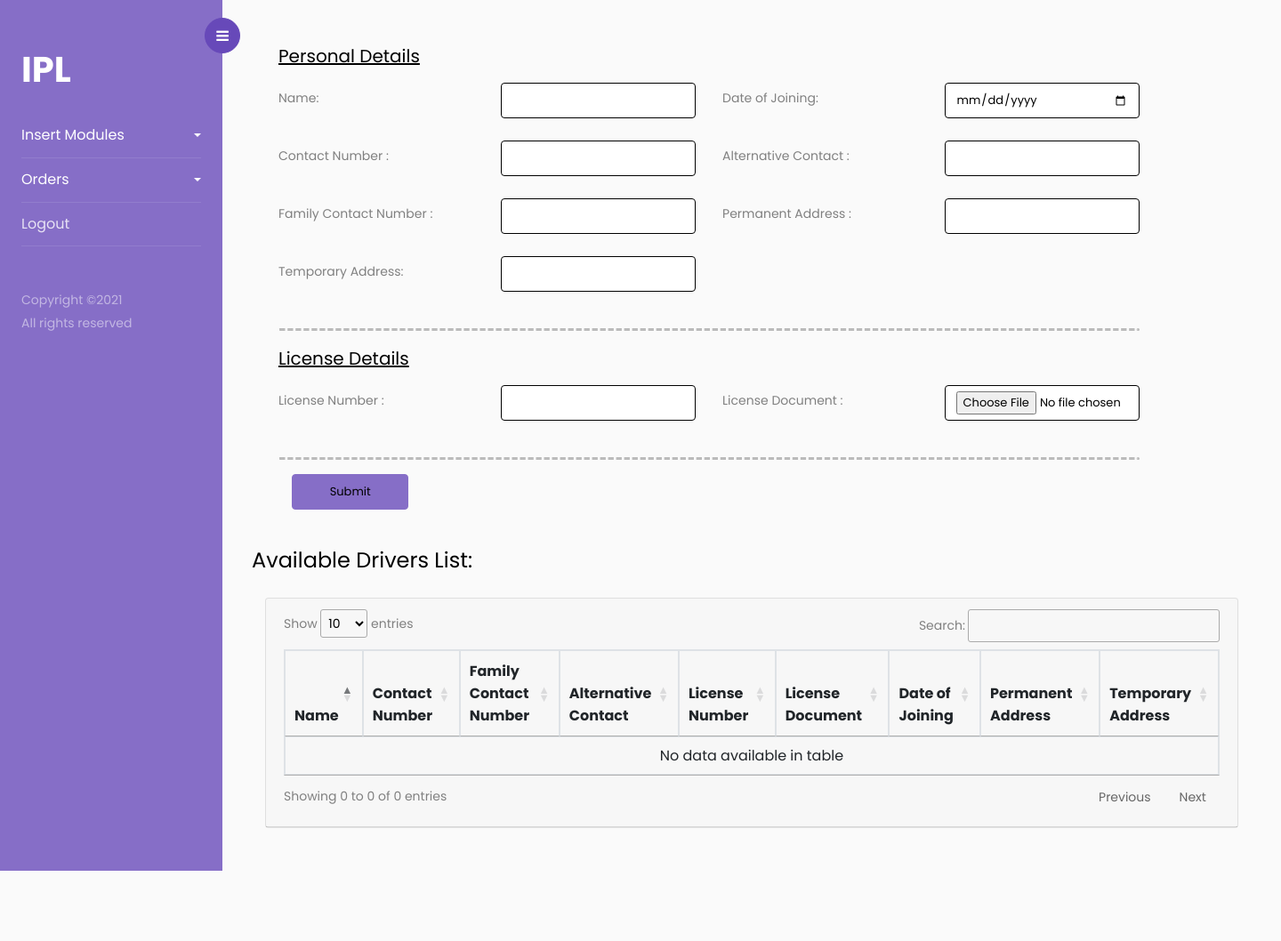
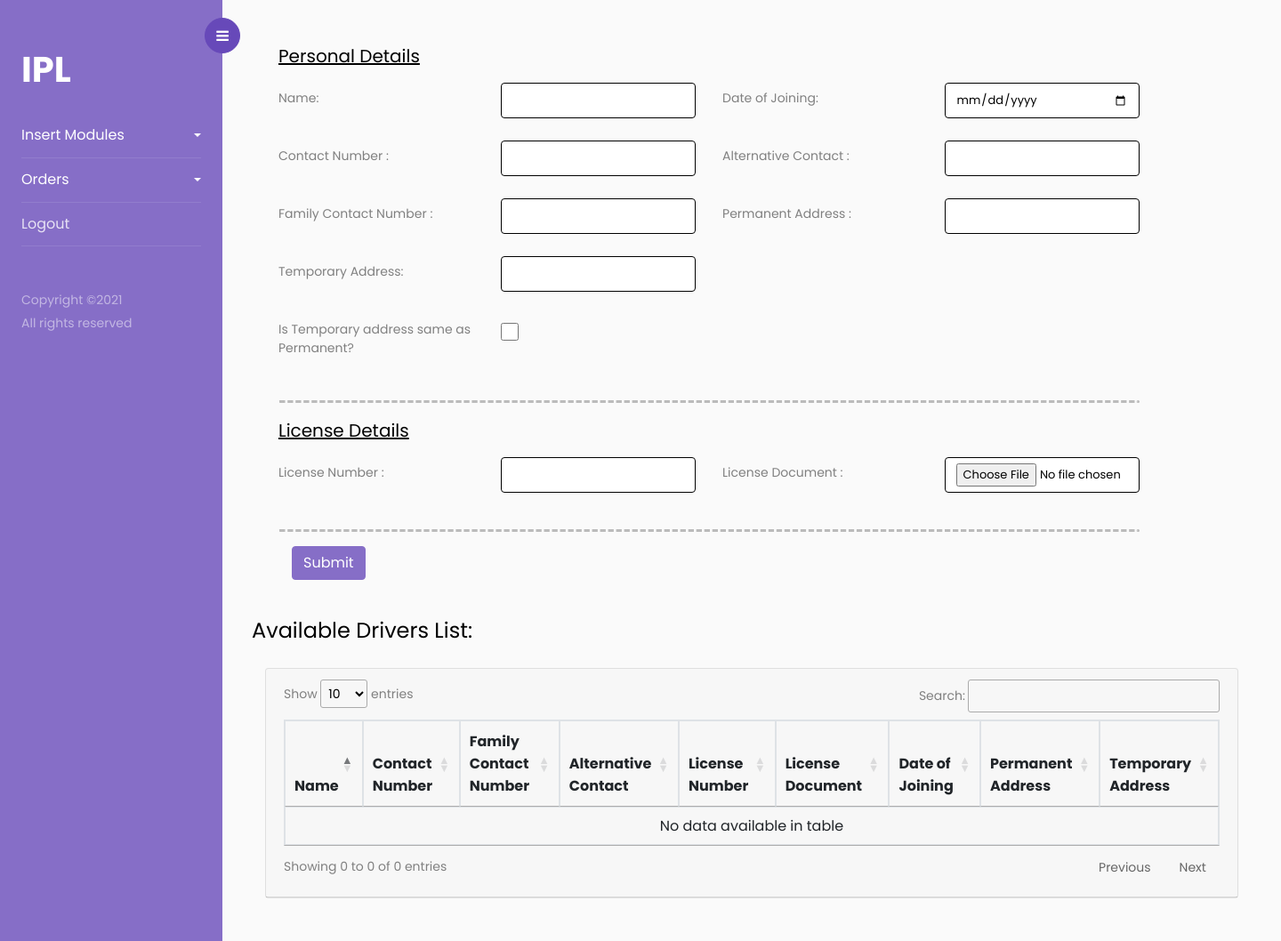
Before and after one commit to Purushotth/iplogistics, a Django app: page /driver in a window 1440 px wide. Shown: the whole page at 89% size. Before the commit the page ends 979 px from the top, so only its background shows below. Run offline with Django 3.2, Linux system fonts and the light colour scheme; the visitor is signed in with stand-in values (Sample User, id 1); data that the repository does not hold is empty; some libraries are stand-ins or nearby versions.

Commit message:
vaidation and other minor fixes

```diff
--- a/ipl/application/templates/driver.html
+++ b/ipl/application/templates/driver.html
@@ -16,6 +16,7 @@
    h5{
    margin-bottom: 15px;
    }
+    .big-checkbox {width: 20px; height: 15px;}
 </style>
 {% endblock other_styles %}
 {% block body_content %}
@@ -73,7 +74,16 @@
                               </div>
                            </div>
                         </div>
+                        <div class="form-group row">
+                          <label class="col-sm-6 col-form-label" for="flexCheckDefault">
+                            Is Temporary address same as Permanent?
+                          </label>
+                           <div class="col-sm-6 has-feedback">
+                             <input class="form-control big-checkbox" type="checkbox" value="" id="addressCheck">
+                           </div>
+                        </div>
                      </div>
+
                      <div class="col-6">
                         <div class="form-group row">
                            <label for="{{form.date_of_joining.id_for_label}}" class="col-sm-6 col-form-label">Date of
@@ -144,8 +154,9 @@
                   <div class="form-group">
                      <div class="aab controls col-md-4 "></div>
                      <div class="controls col-md-2 ">
-                        <input type="submit" class="btn btn btn-primary">
-                     </div>
+                        <button type="button" class="btn btn-primary" onclick="validateAndShowModal()">
+  Submit
+</button>                     </div>
                   </div>
                </form>
             </div>
@@ -181,8 +192,7 @@
                                     <td>{{driver.family_contact}}</td>
                                     <td>{{driver.alternate_contact}}</td>
                                     <td>{{driver.license_number}}</td>
-                                    <!--              <td><a href=""></a><span class="license-span">{{driver.license_document}}</span></td>-->
-                                    <td><a href="ipl/{{driver.license_document}}" target="_blank">Click Here</a></td>
+                                    <td><a href="{{driver.license_document.name}}" target="_blank">Click Here</a></td>
                                     <td>{{driver.date_of_joining}}</td>
                                     <td>{{driver.address_permanent}}</td>
                                     <td>{{driver.address_temporary}}</td>
@@ -208,5 +218,21 @@
      $("#driverTable").DataTable();
      $('.dataTables_length').addClass('bs-select');
    });
+
+     $('#id_address_permanent').on('change', function(){
+      if($('#addressCheck').is(':checked')){
+         $('#id_address_temporary').val($('#id_address_permanent').val());
+      }
+     });
+   $('#addressCheck').on('click', function(){
+      if ($(this).is(':checked')){
+        $('#id_address_temporary').val($('#id_address_permanent').val());
+        $('#id_address_temporary').attr("readonly", "readonly");
+      }
+      else{
+         $('#id_address_temporary').val("");
+         $('#id_address_temporary').attr("readonly", false);
+      }
+   });
 </script>
 {% endblock other_scripts %}
--- a/ipl/application/urls.py
+++ b/ipl/application/urls.py
@@ -11,5 +11,5 @@ urlpatterns = [
     re_path('landingpage/?$', LandingPageView.as_view(), name='landingpage'),
     re_path('challan/?$', LoadingChallanView.as_view(), name='loadingchallan'),
     re_path('bill-generation/?$', BillGenerationView.as_view(), name='billgeneration'),
-    re_path('to-pay/?$', ToPayView.as_view(), name='to-pay'),
+    re_path('to-pay/?$', ToPayView.as_view(), name='to-pay')
 ]
--- a/ipl/application/views.py
+++ b/ipl/application/views.py
@@ -85,6 +85,8 @@ class LandingPageView(LoginRequiredMixin, View):
             'orders': order_list
         }
         return render(request, "landingpage.html", self.context)
+
+
 #         pdf = PDF()
 #         pdf.add_page()
 #
@@ -160,7 +162,7 @@ class LandingPageView(LoginRequiredMixin, View):
 #         )
 #         pdf.output('tuto1.pdf', 'F')
 #         return FileResponse(open('tuto1.pdf', 'rb'))
-        #return HttpResponseRedirect(reverse("application:loadingchallan", kwargs={"id":form.instance.id}))
+# return HttpResponseRedirect(reverse("application:loadingchallan", kwargs={"id":form.instance.id}))
 
 
 class LoadingChallanView(LoginRequiredMixin, View):
@@ -195,7 +197,7 @@ class LoadingChallanView(LoginRequiredMixin, View):
                 loading_challan=None
             )
             if len(result_set) == 0:
-                return HttpResponseRedirect(reverse("application:loadingchallan")+'?no_orders_present=true')
+                return HttpResponseRedirect(reverse("application:loadingchallan") + '?no_orders_present=true')
 
             if generate_challan:
                 form.save()
@@ -248,7 +250,7 @@ class BillGenerationView(LoginRequiredMixin, View):
                 consignor=form.cleaned_data.get("consignor")
             )
             if len(result_set) == 0:
-                return HttpResponseRedirect(reverse("application:billgeneration")+'?no_orders_present=true')
+                return HttpResponseRedirect(reverse("application:billgeneration") + '?no_orders_present=true')
 
             if generate_bill:
                 form.save()
@@ -286,7 +288,7 @@ class ToPayView(LoginRequiredMixin, View):
 
     def post(self, request, *args, **kwargs):
         self.post_params = request.POST.copy()
-        order_list = tuple(map(int,''.join(request.POST.getlist("order_list")).split(',')))
+        order_list = tuple(map(int, ''.join(request.POST.getlist("order_list")).split(',')))
         filtered_list = ShippingOrdersModel.objects.filter(id__in=order_list)
         if filtered_list:
             filtered_list.update(payment_status="paid")
@@ -306,6 +308,8 @@ class DriverView(LoginRequiredMixin, View):
             'form': form,
             'drivers': DriverModel.objects.all()
         }
+        for obj in self.context.get("drivers"):
+            obj.license_document.name = obj.license_document.name[10:]
         return render(request, "driver.html", self.context)
 
     def post(self, request, *args, **kwargs):
--- a/ipl/media/js/validation.js
+++ b/ipl/media/js/validation.js
@@ -84,7 +84,7 @@ $('form:not([method=GET])').each(function() {
             },
             license_document:{
                 required: true,
-//                extension: "pdf|img|png|jpg|jpeg"
+                extension: "pdf|img|png|jpg|jpeg"
             },
             freight_charges:{
                 required: false
@@ -129,7 +129,7 @@ $('form:not([method=GET])').each(function() {
             },
             license_document:{
                 required: "Please upload the License",
-//                extension: "Please upload a valid file"
+                extension: "Please upload a valid file"
             }
         },
         errorClass: 'error help-block',
```
